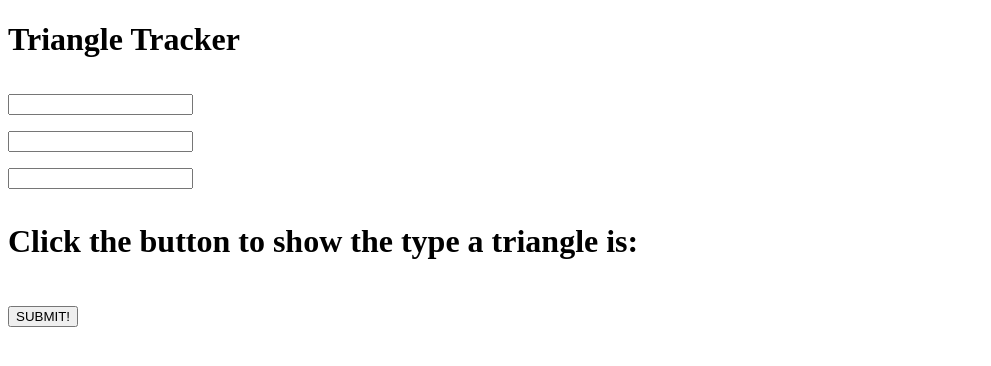
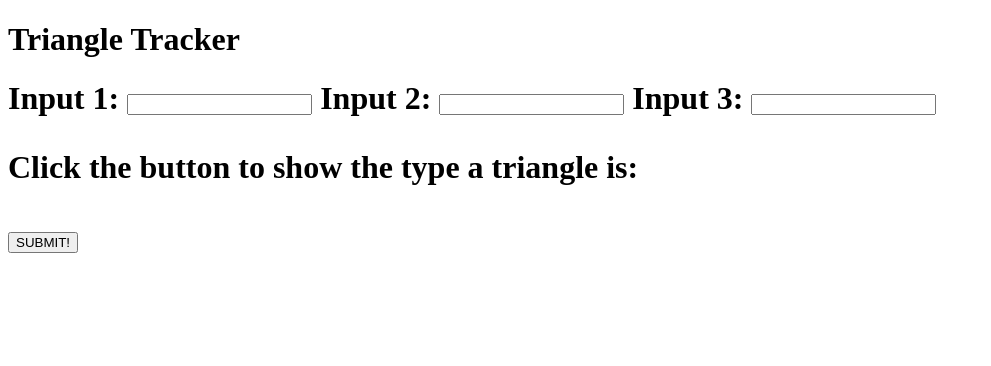
Before and after one commit to OkothPius/Triangle-tracker, a plain HTML site: page index.html in a window 1280 px wide. Shown: the whole page, without its empty margins (0-991 px from the left). Drawn offline with Linux system fonts and the light colour scheme.

Commit message:
Add css/styles.css link to index.html

```diff
--- a/index.html
+++ b/index.html
@@ -6,14 +6,16 @@
   <body>
 
     <h1> Triangle Tracker <h1>
+      Input 1:
       <input type="number" id="inputOne">
-      <br/>
+      Input 2:
       <input type="number"  id="inputTwo">
-      <br/>
+      Input 3:
       <input type="number"  id="inputThree">
       <br/>
     <p>Click the button to show the type a triangle is:</p>
    <button onclick="triangleTracker()">SUBMIT!</button>
    <script src="js/scripts.js"></script>
+   <link href="css/styles" rel="stylesheet" type="text/css">
   </body>
 </html>
```
